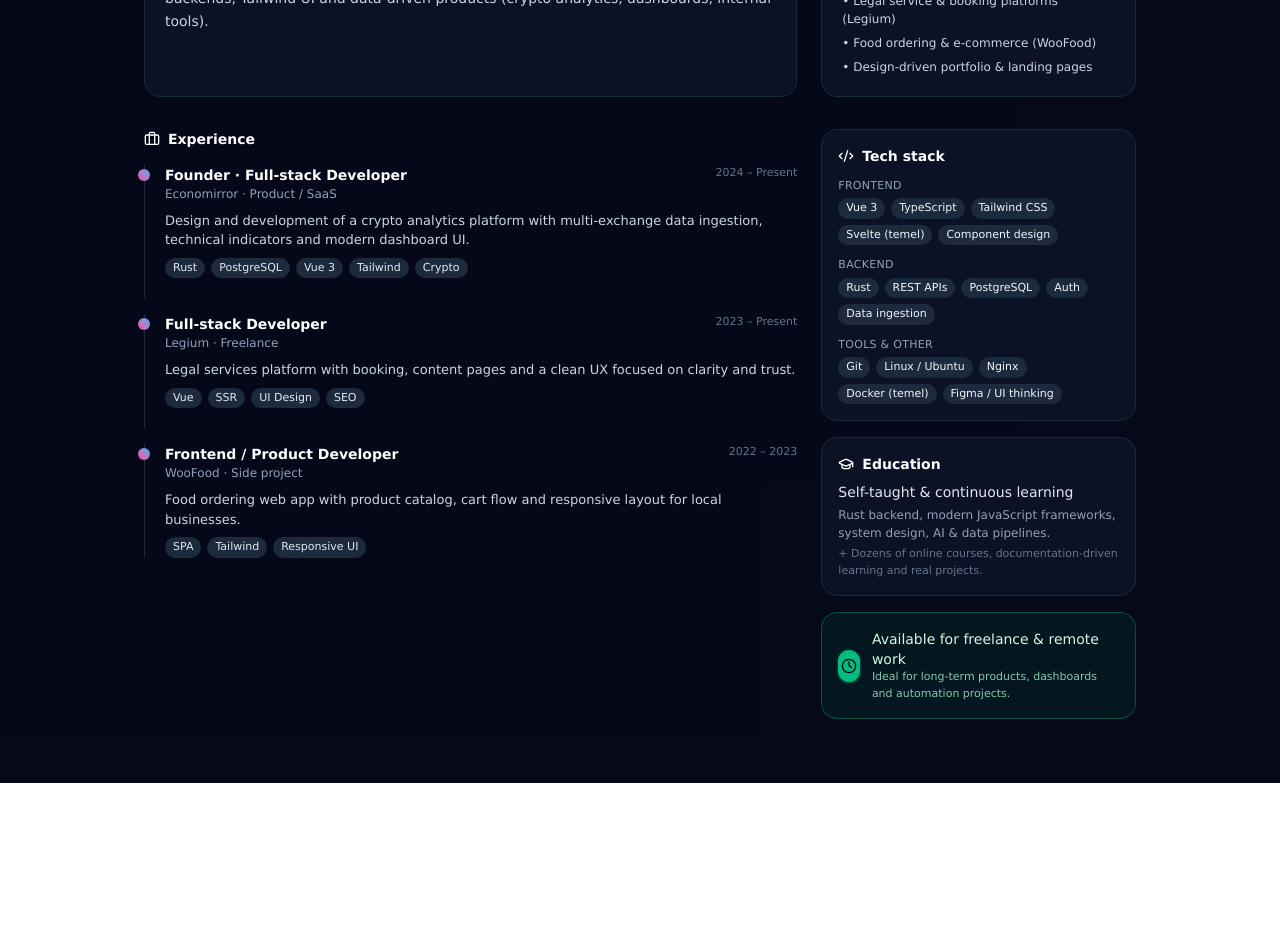
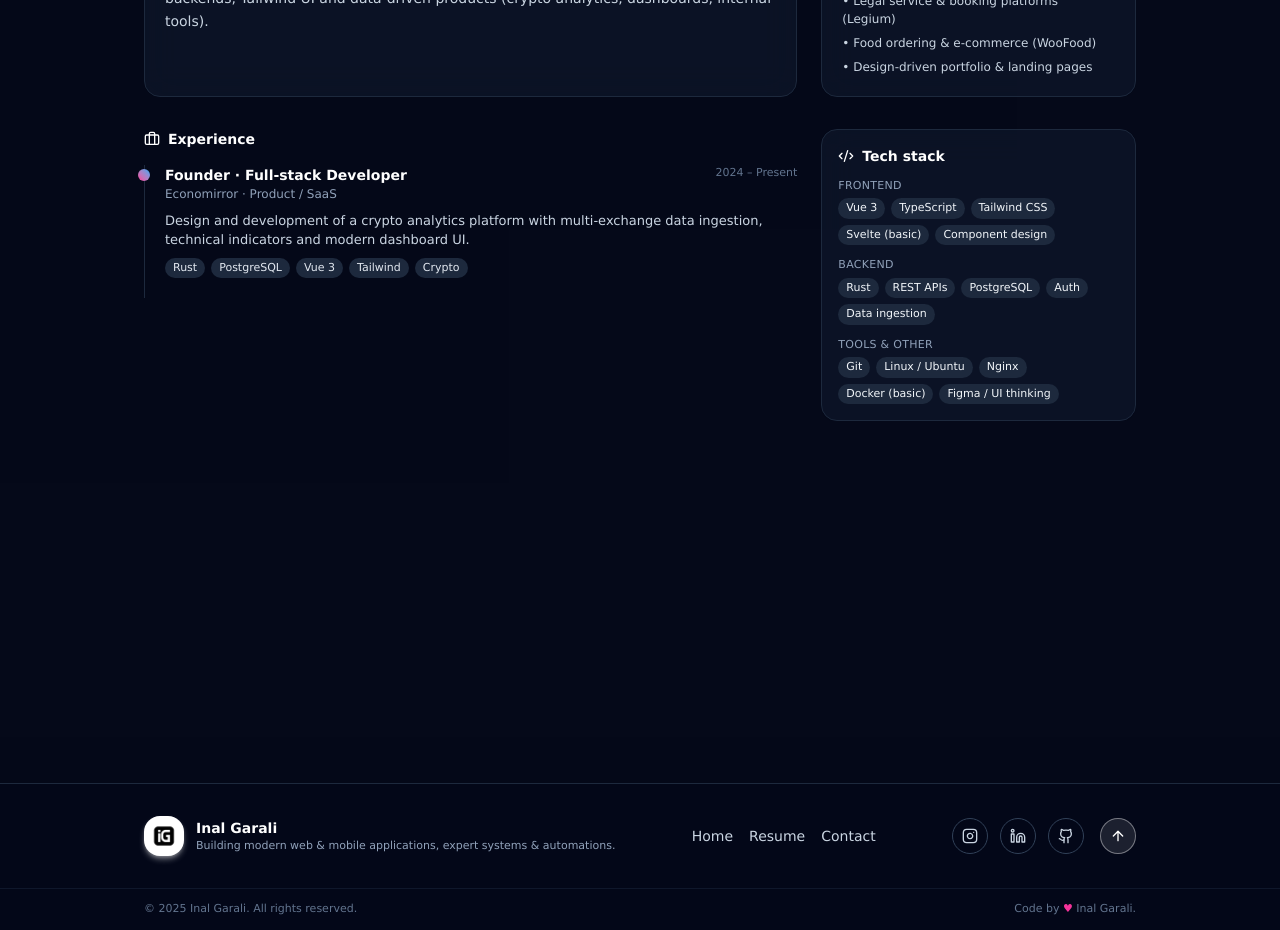
Before and after one commit to nickforhuman/inalkara, a Vue app: page /resume in a window 1280 px wide. Shown: the part 280-1210 px from the top of the page. Before the commit the page ends 1063 px from the top, so only its background shows below. Built offline with nearby package versions, Linux system fonts and the light colour scheme.

Commit message:
Footer Component

```diff
--- a/src/App.vue
+++ b/src/App.vue
@@ -1,6 +1,7 @@
 <script setup lang="ts">
 import { RouterView } from 'vue-router'
 import NavigationComponent from './components/NavigationComponent.vue'
+import FooterComponent from './components/FooterComponent.vue'
 </script>
 
 <template>
@@ -9,6 +10,7 @@ import NavigationComponent from './components/NavigationComponent.vue'
       <NavigationComponent />
     </header>
     <RouterView />
+    <FooterComponent />
   </main>
 </template>
 
--- /dev/null
+++ b/src/components/FooterComponent.vue
@@ -0,0 +1,99 @@
+<template>
+  <footer class="w-full border-t border-slate-800 bg-slate-950/95">
+    <div
+      class="max-w-5xl mx-auto px-4 py-8 flex flex-col gap-6 md:flex-row md:items-center md:justify-between"
+    >
+      <div class="flex items-center gap-3">
+        <div class="w-10 h-10 rounded-2xl bg-secondary p-1.5 shadow-md shadow-secondary/40">
+          <img
+            src="@/assets/images/logo/logo.png"
+            alt="logo"
+            class="w-full h-full object-contain rounded-xl"
+          />
+        </div>
+        <div class="flex flex-col">
+          <span class="text-sm font-semibold text-secondary">Inal Garali</span>
+          <span class="text-[11px] text-slate-400">
+            Building modern web & mobile applications, expert systems & automations.
+          </span>
+        </div>
+      </div>
+
+      <!-- center: quick links -->
+      <nav class="text-xs md:text-sm">
+        <ul class="flex flex-wrap items-center gap-3 md:gap-4">
+          <li>
+            <router-link to="/" class="text-slate-300 hover:text-secondary transition">
+              Home
+            </router-link>
+          </li>
+          <li>
+            <router-link to="/resume" class="text-slate-300 hover:text-secondary transition">
+              Resume
+            </router-link>
+          </li>
+          <li>
+            <router-link to="/contact" class="text-slate-300 hover:text-secondary transition">
+              Contact
+            </router-link>
+          </li>
+        </ul>
+      </nav>
+
+      <div class="flex items-center gap-3 justify-start md:justify-end">
+        <a
+          href="https://instagram.com/i.karakhanli"
+          target="_blank"
+          rel="noreferrer"
+          class="inline-flex items-center justify-center w-9 h-9 rounded-full border border-slate-700 hover:border-pink-500 hover:bg-pink-500/10 text-slate-300 hover:text-pink-400 transition"
+        >
+          <Instagram class="w-4 h-4" />
+        </a>
+        <a
+          href="https://linkedin.com/in/inal-karakhanli"
+          target="_blank"
+          rel="noreferrer"
+          class="inline-flex items-center justify-center w-9 h-9 rounded-full border border-slate-700 hover:border-sky-500 hover:bg-sky-500/10 text-slate-300 hover:text-sky-400 transition"
+        >
+          <Linkedin class="w-4 h-4" />
+        </a>
+        <a
+          href="https://github.com/nickforhuman"
+          target="_blank"
+          rel="noreferrer"
+          class="inline-flex items-center justify-center w-9 h-9 rounded-full border border-slate-700 hover:border-slate-300 hover:bg-slate-800/70 text-slate-300 hover:text-slate-50 transition"
+        >
+          <Github class="w-4 h-4" />
+        </a>
+
+        <button
+          @click="scrollTop"
+          class="ml-1 inline-flex items-center justify-center w-9 h-9 rounded-full bg-secondary/10 border border-secondary/40 text-secondary hover:bg-secondary hover:text-slate-950 transition"
+        >
+          <ArrowUp class="w-4 h-4" />
+        </button>
+      </div>
+    </div>
+
+    <div class="border-t border-slate-900">
+      <div
+        class="max-w-5xl mx-auto px-4 py-3 flex flex-col md:flex-row gap-2 md:items-center md:justify-between"
+      >
+        <p class="text-[11px] text-slate-500">
+          © {{ new Date().getFullYear() }} Inal Garali. All rights reserved.
+        </p>
+        <p class="text-[11px] text-slate-500">
+          Code by <span class="text-pink-500">♥</span> Inal Garali.
+        </p>
+      </div>
+    </div>
+  </footer>
+</template>
+
+<script setup lang="ts">
+import { Instagram, Linkedin, Github, ArrowUp } from 'lucide-vue-next'
+
+const scrollTop = () => {
+  window.scrollTo({ top: 0, behavior: 'smooth' })
+}
+</script>
--- a/src/views/ResumeView.vue
+++ b/src/views/ResumeView.vue
@@ -1,9 +1,10 @@
 <template>
-  <section class="w-full min-h-screen bg-slate-950/90">
+  <section class="w-full flex flex-col justify-center items-center min-h-screen bg-slate-950/90">
     <div class="max-w-5xl mx-auto px-4 py-16 space-y-8">
       <header class="flex flex-col md:flex-row md:items-center md:justify-between gap-6">
         <div class="flex items-center gap-4">
           <div
+            data-resume
             class="w-16 h-16 rounded-2xl bg-gradient-to-tr from-pink-500 via-purple-500 to-sky-500 p-[2px]"
           >
             <div
@@ -11,11 +12,14 @@
             ></div>
           </div>
           <div>
-            <h1 class="text-2xl md:text-3xl font-bold text-secondary">İnal Garali</h1>
-            <p class="text-sm text-slate-300">
+            <h1 data-resume class="text-2xl md:text-3xl font-bold text-secondary">İnal Garali</h1>
+            <p data-resume class="text-sm text-slate-300">
               Full-stack Developer · Web & Mobile · Expert Systems · Automation
             </p>
-            <div class="mt-1 flex flex-wrap items-center gap-2 text-[11px] text-slate-400">
+            <div
+              data-resume
+              class="mt-1 flex flex-wrap items-center gap-2 text-[11px] text-slate-400"
+            >
               <span class="inline-flex items-center gap-1">
                 <MapPin class="w-3 h-3" />
                 Türkiye · Remote
@@ -29,6 +33,7 @@
         </div>
 
         <div
+          data-resume
           class="flex flex-wrap md:flex-col items-start md:items-end gap-2 text-[11px] md:text-xs"
         >
           <a
@@ -38,7 +43,7 @@
             <Mail class="w-3 h-3" />
             inal.kharayev@outlook.com
           </a>
-          <div class="flex items-center gap-2">
+          <div data-resume class="flex items-center gap-2">
             <a
               href="https://github.com/nickforhuman"
               target="_blank"
@@ -65,11 +70,11 @@
         <div
           class="md:col-span-2 rounded-2xl border border-slate-800 bg-slate-900/70 backdrop-blur-lg p-5"
         >
-          <h2 class="text-sm font-semibold text-secondary mb-2 flex items-center gap-2">
+          <h2 data-resume class="text-sm font-semibold text-secondary mb-2 flex items-center gap-2">
             <Sparkles class="w-4 h-4" />
             Summary
           </h2>
-          <p class="text-sm text-slate-300 leading-relaxed">
+          <p data-resume class="text-sm text-slate-300 leading-relaxed">
             I’m a full-stack developer focused on building modern web & mobile applications, expert
             systems and business automations. Strong background with Vue, Rust backends, Tailwind UI
             and data-driven products (crypto analytics, dashboards, internal tools).
@@ -79,11 +84,11 @@
         <div
           class="rounded-2xl border border-slate-800 bg-slate-900/70 backdrop-blur-lg p-5 flex flex-col gap-3"
         >
-          <h2 class="text-sm font-semibold text-secondary mb-1 flex items-center gap-2">
+          <h2 data-resume class="text-sm font-semibold text-secondary mb-1 flex items-center gap-2">
             <Star class="w-4 h-4" />
             Highlights
           </h2>
-          <ul class="space-y-1.5 text-[12px] text-slate-300">
+          <ul data-resume class="space-y-1.5 text-[12px] text-slate-300">
             <li>• Crypto & finance-oriented dashboards (Economirror)</li>
             <li>• Legal service & booking platforms (Legium)</li>
             <li>• Food ordering & e-commerce (WooFood)</li>
@@ -94,12 +99,13 @@
 
       <div class="grid md:grid-cols-3 gap-6">
         <div class="md:col-span-2 space-y-4">
-          <h2 class="text-sm font-semibold text-secondary flex items-center gap-2">
+          <h2 data-resume class="text-sm font-semibold text-secondary flex items-center gap-2">
             <Briefcase class="w-4 h-4" />
             Experience
           </h2>
 
           <div
+            data-resume
             v-for="(item, index) in experiences"
             :key="index"
             class="relative pl-5 pb-5 border-l border-slate-800 last:pb-0"
@@ -139,6 +145,7 @@
 
         <div class="space-y-4">
           <div
+            data-resume
             class="rounded-2xl border border-slate-800 bg-slate-900/70 backdrop-blur-lg p-4 space-y-3"
           >
             <h2 class="text-sm font-semibold text-secondary flex items-center gap-2">
@@ -162,6 +169,7 @@
           </div>
 
           <div
+            data-resume
             class="rounded-2xl border border-slate-800 bg-slate-900/70 backdrop-blur-lg p-4 space-y-2"
           >
             <h2 class="text-sm font-semibold text-secondary flex items-center gap-2">
@@ -180,6 +188,7 @@
           </div>
 
           <div
+            data-resume
             class="rounded-2xl border border-emerald-700/60 bg-emerald-900/20 backdrop-blur-lg p-4 flex items-center gap-3"
           >
             <div
@@ -214,6 +223,10 @@ import {
   Sparkles,
   Star,
 } from 'lucide-vue-next'
+import { onMounted, onBeforeUnmount } from 'vue'
+import { gsap } from 'gsap'
+import { ScrollTrigger } from 'gsap/ScrollTrigger'
+gsap.registerPlugin(ScrollTrigger)
 
 const experiences = [
   {
@@ -245,7 +258,7 @@ const experiences = [
 const skills = [
   {
     label: 'Frontend',
-    items: ['Vue 3', 'TypeScript', 'Tailwind CSS', 'Svelte (temel)', 'Component design'],
+    items: ['Vue 3', 'TypeScript', 'Tailwind CSS', 'Svelte (basic)', 'Component design'],
   },
   {
     label: 'Backend',
@@ -253,7 +266,34 @@ const skills = [
   },
   {
     label: 'Tools & Other',
-    items: ['Git', 'Linux / Ubuntu', 'Nginx', 'Docker (temel)', 'Figma / UI thinking'],
+    items: ['Git', 'Linux / Ubuntu', 'Nginx', 'Docker (basic)', 'Figma / UI thinking'],
   },
 ]
+
+// animate
+onMounted(() => {
+  const resumeElements = gsap.utils.toArray<HTMLElement>('[data-resume]')
+
+  resumeElements.forEach((el, i) => {
+    gsap.fromTo(
+      el,
+      { y: 50, opacity: 0 },
+      {
+        y: 0,
+        opacity: 1,
+        duration: 1,
+        delay: i * 0.2,
+        scrollTrigger: {
+          trigger: el,
+          start: 'top 80%',
+          toggleActions: 'play none none reverse',
+        },
+      },
+    )
+  })
+})
+
+onBeforeUnmount(() => {
+  ScrollTrigger.getAll().forEach((t) => t.kill())
+})
 </script>
```
